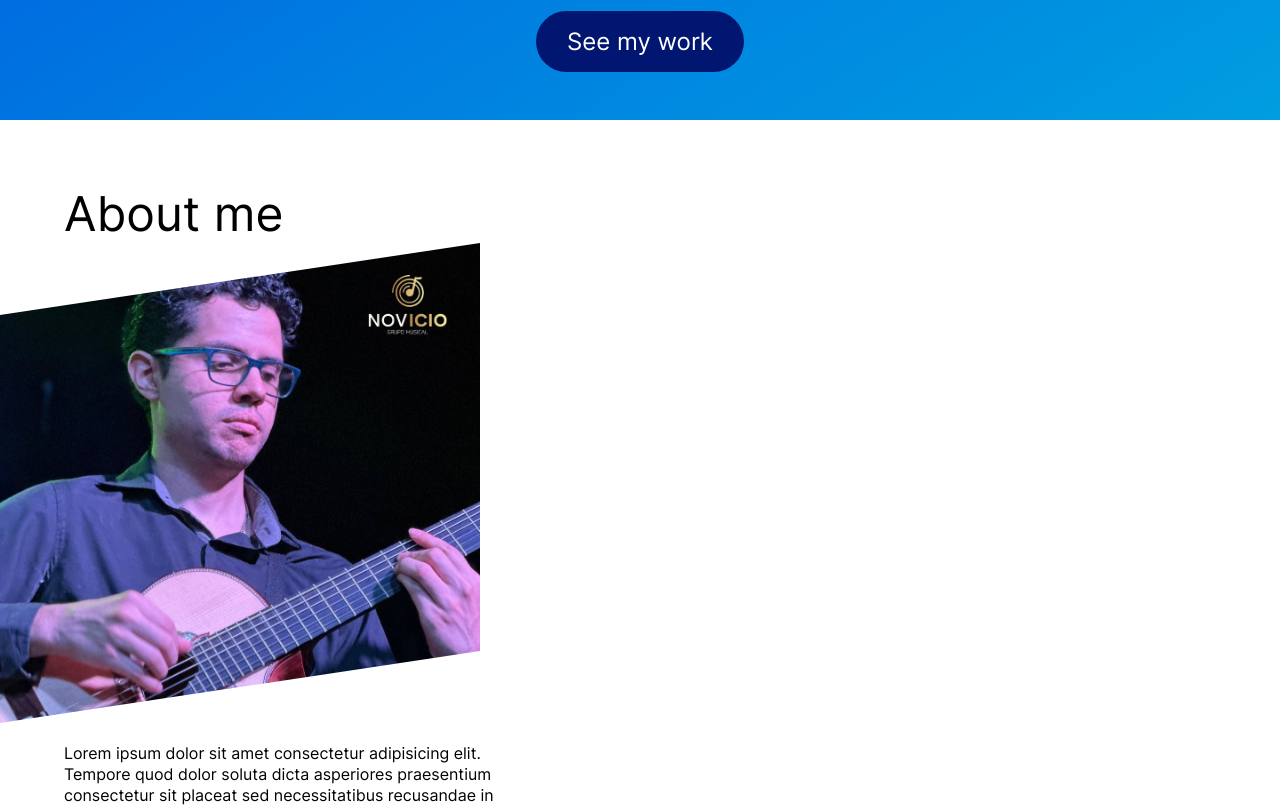
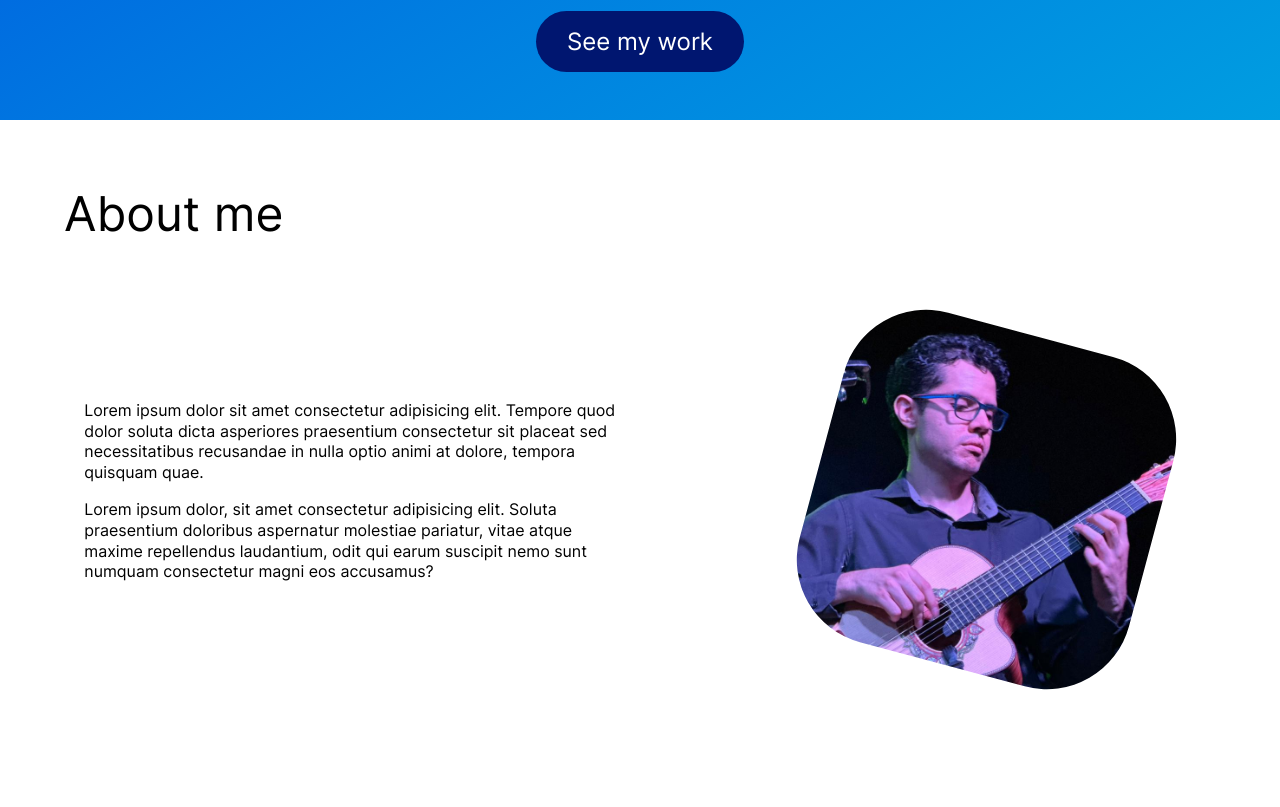
Before and after one commit to rccastruita/rccastruita.github.io, a React (Create React App) app: page / in a window 1280 px wide. Shown: the part 680-1487 px from the top of the page. Built offline with nearby package versions, Linux system fonts and the light colour scheme.

Commit message:
Finished 1st version of About section

```diff
--- /dev/null
+++ b/src/components/About/About.module.css
@@ -0,0 +1,81 @@
+.picture {
+  --img: url('../../img/foro_2.jpeg');
+  --rotation: 15deg;
+
+
+  aspect-ratio: 4 / 3;
+  position: relative;
+  clip-path: polygon(0 15%, 100% 0, 100% 85%, 0 100%);
+  overflow: hidden;
+}
+
+.picture__wrapper {
+  width: 100%;
+  margin-bottom: 1.5rem;
+  overflow: hidden;
+}
+
+.picture::before {
+  content: "";
+  inset: 0;
+  position: absolute;
+  background: var(--img) center 20% / cover;
+}
+
+.flex {
+  display: flex;
+  flex-direction: column;
+  align-items: center;
+  justify-content: space-evenly;
+}
+
+@media screen and (width > 600px) {
+  .flex {
+    flex-direction: row-reverse;
+    margin-left: var(--sz-title-margin);
+    margin-top: 1rem;
+  }
+
+  .picture {
+    /*clip-path: polygon(20% 0%, 80% 0%, 100% 20%, 100% 80%, 80% 100%, 20% 100%, 0% 80%, 0% 20%);*/
+    /*clip-path: rect(0 0 100% 100% round 25%);*/
+    clip-path: none;
+    border-radius: 25%;
+    aspect-ratio: 1;
+    rotate: var(--rotation);
+    height: 71%;
+    width: auto;
+    margin-inline: auto;
+  }
+
+  .picture::before {
+    /*inset: -12.3%;*/
+    inset: -11%;
+    background-position: center top;
+    rotate: calc(0deg - var(--rotation));
+  }
+
+  .picture__wrapper {
+    margin-bottom: 0;
+    height: min(30rem, 40vmax);
+    align-content: center;
+    width: auto;
+    flex-basis: 45%;
+  }
+
+  .flex__text {
+    align-content: center;
+    flex-basis: 50%;
+  }
+
+  .flex__text p {
+    margin-inline: 0;
+  }
+
+}
+
+@keyframes rotatePicture {
+  to {
+    transform: rotate(360deg);
+  }
+}
--- /dev/null
+++ b/src/components/About/index.tsx
@@ -0,0 +1,37 @@
+import React from 'react';
+
+import Section, {SectionTitle, SectionContent} from '../Section';
+import ML from '../MultiLanguage';
+
+import style from './About.module.css';
+
+const About = () => {
+
+    return (
+        <Section>
+          <SectionTitle>
+            <ML language="en">About me</ML>
+            <ML language="es">Acerca de mí</ML>
+          </SectionTitle>
+          <SectionContent>
+            <div className={style.about}>
+              <div className={style.flex}>
+                <div className={style.picture__wrapper}>
+                  <div className={style.picture}></div>
+                </div>
+                <div className={style.flex__text}>
+                  <p>
+                    Lorem ipsum dolor sit amet consectetur adipisicing elit. Tempore quod dolor soluta dicta asperiores praesentium consectetur sit placeat sed necessitatibus recusandae in nulla optio animi at dolore, tempora quisquam quae.
+                  </p>
+                  <p>
+                    Lorem ipsum dolor, sit amet consectetur adipisicing elit. Soluta praesentium doloribus aspernatur molestiae pariatur, vitae atque maxime repellendus laudantium, odit qui earum suscipit nemo sunt numquam consectetur magni eos accusamus?
+                  </p>
+                </div>
+              </div>
+            </div>
+          </SectionContent>
+        </Section>
+    );
+};
+
+export default About;
--- a/src/components/Collapse/index.tsx
+++ b/src/components/Collapse/index.tsx
@@ -1,4 +1,4 @@
-import { MouseEventHandler, ReactNode } from "react";
+import React, { MouseEventHandler, ReactNode } from "react";
 
 import styles from "./Collapse.module.css";
 
--- a/src/components/Main.tsx
+++ b/src/components/Main.tsx
@@ -5,10 +5,10 @@ import useNavScrollEvents from '../hooks/useNavScrollEvents';
 import Hero from "./Hero";
 import Navbar from "./Navbar";
 import Section, {SectionTitle, SectionContent} from "./Section";
+import About from './About';
+import Skills from './Skills';
+
 import ML from './MultiLanguage';
-
-import AboutImage from '../img/novicio_1.jpg';
-import style from './Main.module.css';
 
 const Main = () => {
   const [hideNav, setHideNav] = useState(false);
@@ -37,24 +37,9 @@ const Main = () => {
     >
       <Hero />
       <Navbar hide={hideNav} />
-      <main className={style.main}>
-        <Section>
-          <SectionTitle>
-            <ML language="en">About me</ML>
-            <ML language="es">Acerca de mí</ML>
-          </SectionTitle>
-          <SectionContent>
-            <div className={style.about}>
-              <img src={AboutImage} />
-              <p>
-                Lorem ipsum dolor sit amet consectetur adipisicing elit. Tempore quod dolor soluta dicta asperiores praesentium consectetur sit placeat sed necessitatibus recusandae in nulla optio animi at dolore, tempora quisquam quae.
-              </p>
-              <p>
-                Lorem ipsum dolor, sit amet consectetur adipisicing elit. Soluta praesentium doloribus aspernatur molestiae pariatur, vitae atque maxime repellendus laudantium, odit qui earum suscipit nemo sunt numquam consectetur magni eos accusamus?
-              </p>
-            </div>
-          </SectionContent>
-        </Section>
+      <main>
+        <About />
+        <Skills />
         <Section>
           <SectionTitle>
             <ML language="en">Contact</ML>
--- a/src/components/Navbar/index.tsx
+++ b/src/components/Navbar/index.tsx
@@ -33,6 +33,7 @@ const Navbar = ({hide}: NavProps) => {
 
   const changeTheme = (newTheme: Theme) => {
     if (newTheme === currentTheme) {
+      setThemeCollapsed(true);
       return;
     }
 
@@ -46,7 +47,7 @@ const Navbar = ({hide}: NavProps) => {
     }
 
     setTheme(newTheme);
-
+    setThemeCollapsed(true);
   };
 
   const handleMenuClick = () => {
@@ -65,6 +66,7 @@ const Navbar = ({hide}: NavProps) => {
     if( key !== currentLanguage ) {
       setLanguage(key);
     }
+    setLanguageCollapsed(true);
   };
 
   const toggleLanguageCollapsed = () => {
--- a/src/components/Section/Section.module.css
+++ b/src/components/Section/Section.module.css
@@ -1,5 +1,30 @@
 .section {
-  margin-bottom: 2rem;
+  /*margin-bottom: 2rem;*/
+}
+
+.section--white {
+  background-color: var(--clr-text-secondary);
+  color: var(--clr-text-primary);
+}
+
+.section--black {
+  background-color: var(--clr-text-primary);
+  color: var(--clr-text-secondary);
+}
+
+.section--primary {
+  background-color: var(--clr-primary-200);
+  color: var(--clr-text-secondary);
+}
+
+.section--secondary {
+  background-color: var(--clr-secondary-400);
+  color: var(--clr-text-secondary);
+}
+
+.section--tertiary {
+  background-color: var(--clr-tertiary-400);
+  color: var(--clr-text-secondary);
 }
 
 .section-title, .section p {
@@ -10,11 +35,12 @@
   --title-font-size: clamp(1.5rem, 7vmin, 3rem);
 
   /*margin-left: var(--sz-title-margin);*/
-  margin-top: var(--sz-title-margin);
+  /*margin-top: var(--sz-title-margin);*/
+  padding-top: var(--sz-title-margin);
   font-size: var(--title-font-size);
 }
 
 .section-content p {
-  max-width: 45ch;
+  max-width: var(--sz-max-paragraph-width);
   margin-bottom: 1rem;
 }
--- a/src/components/Section/index.tsx
+++ b/src/components/Section/index.tsx
@@ -2,14 +2,42 @@ import React, { ReactNode } from "react";
 
 import styles from './Section.module.css';
 
+export enum SectionStyle {
+  Primary,
+  Secondary,
+  Tertiary,
+  White,
+  Black
+}
+
 type SectionProps = {
   children: ReactNode;
+  sectionStyle?: SectionStyle;
   /*title: string;*/
 }
 
-const Section = ({children}: SectionProps) => {
+const Section = ({children, sectionStyle}: SectionProps) => {
+  let type;
+  switch (sectionStyle) {
+    case SectionStyle.Primary:
+      type = styles['section--primary'];
+      break;
+    case SectionStyle.Secondary:
+      type = styles['section--secondary'];
+      break;
+    case SectionStyle.Tertiary:
+      type = styles['section--tertiary'];
+      break;
+    case SectionStyle.Black:
+      type = styles['section--black'];
+      break;
+    case SectionStyle.White:
+    default:
+      type = styles['section--white'];
+      break;
+  }
   return (
-    <section className={styles.section}>
+    <section className={`${styles.section} ${type}`}>
       {children}
     </section>
   );
--- /dev/null
+++ b/src/components/Skills/index.tsx
@@ -0,0 +1,11 @@
+import React from 'react';
+
+import Section, {SectionTitle, SectionContent} from '../Section';
+
+const Skills = () => {
+    return (
+        <></>
+    );
+};
+
+export default Skills;
--- a/src/index.css
+++ b/src/index.css
@@ -9,6 +9,7 @@
   --sz-mobile-width-1: 480px;
 
   /* Theme 1 */
+  --clr-primary-200: hsl(228 100% 56%);
   --clr-primary-400: hsl(228 100% 44%);
   --clr-primary-800: hsl(228 100% 22%);
   --clr-primary-900: hsl(228 100% 15%);
@@ -32,36 +33,11 @@
   --clr-text-primary: black;
   --clr-text-secondary: white;
 
-  /* Theme 2 ------------------------------------------------------------
-  --clr-primary-400: hsl(190, 90%, 10%);
-  --clr-primary-800: hsl(228 100% 22%);
-  --clr-primary-900: hsl(228 100% 15%);
-
-  --clr-secondary-600: hsl(190 77% 25%);
-  --clr-secondary-400: hsl(190 77% 15%);
-  --clr-secondary-200: hsl(190 77% 10%);
-
-  --clr-tertiary-400: hsl(258 100% 44%);
-  --clr-tertiary-clear-400: hsl(0, 0%, 19%);
-
-  --clr-neutral-600: hsl(0 0% 30%);
-  --clr-neutral-600: #4d4d4d;
-
-  --clr-main-background-400: hsl(214 32% 13%);
-  --clr-accent-400: white;
-
-  --clr-nav-primary: var(--clr-secondary-400);
-  --clr-nav-secondary: white;
-
-  --clr-text-heading: hsl(45 100% 100%);
-  --clr-text-primary: white;
-  --clr-text-secondary: black;
-
-  /* ---------------------------------------------------- Theme 2 */
   --fnt-family-primary: 'Inter', sans-serif;
 
   --tm-button-transition: 100ms;
 
+  --sz-max-paragraph-width: 55ch;
   --sz-outline-width: 3px;
   --sz-menu-padding: 1rem;
   --sz-menu-item-height: 3rem;
```
Also changed, not shown: src/components/Skills/Skills.module.css (added), src/img/foro_2.jpeg (added).
